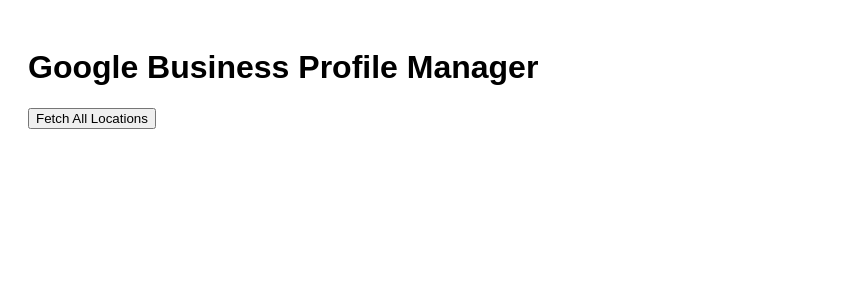
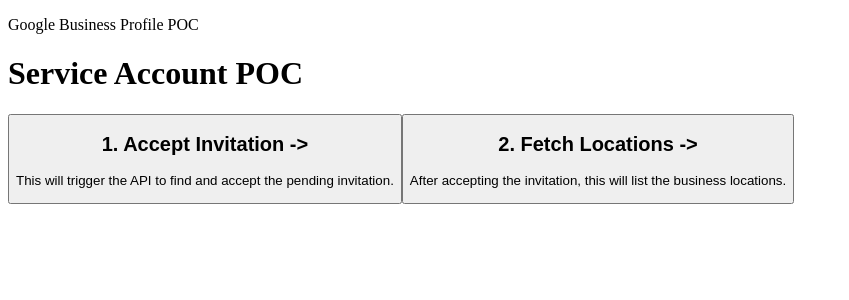
Before and after one commit to xperimentraja/my-gbp-poc, a Next.js app: page / in a window 1280 px wide. Shown: the top 300 px of the page, without its empty margins (0-849 px from the left). Built offline with nearby package versions, Linux system fonts and the light colour scheme.

Commit message:
Update page.js
added accept invitation IU changes

```diff
--- a/app/page.js
+++ b/app/page.js
@@ -1,86 +1,121 @@
-'use client'; // This is a Client Component
-
+'use client'
 import { useState, useEffect } from 'react';
 
 export default function Home() {
-  const [locations, setLocations] = useState([]);
-  const [loading, setLoading] = useState(false);
+  const [locations, setLocations] = useState(null);
+  const [isLoading, setIsLoading] = useState(false);
   const [error, setError] = useState(null);
+  const [invitationStatus, setInvitationStatus] = useState(null);
 
+  // Function to fetch the locations
   const fetchLocations = async () => {
-    setLoading(true);
+    setIsLoading(true);
     setError(null);
     try {
       const res = await fetch('/api/locations');
-      if (!res.ok) {
-        throw new Error(`Failed to fetch locations: ${res.statusText}`);
+      const data = await res.json();
+      if (res.ok) {
+        setLocations(data.locations);
+      } else {
+        setError(data.error || 'Failed to fetch locations.');
       }
-      const data = await res.json();
-      setLocations(data);
     } catch (e) {
-      setError(e.message);
+      setError('An error occurred while fetching locations.');
     } finally {
-      setLoading(false);
+      setIsLoading(false);
     }
   };
 
-  const updateServices = async (locationId, newService) => {
-    setLoading(true);
+  // NEW: Function to manage the invitation
+  const handleAcceptInvitation = async () => {
+    setInvitationStatus('Processing invitation...');
     try {
-      const services = [newService];
-      const res = await fetch('/api/update-services', {
-        method: 'POST',
-        headers: { 'Content-Type': 'application/json' },
-        body: JSON.stringify({ locationId, services }),
-      });
-      if (!res.ok) {
-        throw new Error('Failed to update services');
+      const res = await fetch('/api/manage-invitations', { method: 'POST' });
+      const data = await res.json();
+      if (res.ok) {
+        setInvitationStatus(data.message + ' You can now check locations.');
+      } else {
+        setInvitationStatus(data.message || 'Failed to accept invitation.');
       }
-      // Re-fetch locations to show the updated data
-      await fetchLocations();
     } catch (e) {
-      setError(e.message);
-    } finally {
-      setLoading(false);
+      setInvitationStatus('An error occurred during invitation process.');
     }
   };
 
+  useEffect(() => {
+    // We can remove this for a button-driven flow
+  }, []);
+
   return (
-    <div style={{ padding: '20px', fontFamily: 'sans-serif' }}>
-      <h1>Google Business Profile Manager</h1>
-      <button onClick={fetchLocations} disabled={loading}>
-        {loading ? 'Fetching...' : 'Fetch All Locations'}
+    <main className="flex min-h-screen flex-col items-center justify-between p-24">
+      <div className="z-10 w-full max-w-5xl items-center justify-between font-mono text-sm lg:flex">
+        <p className="fixed left-0 top-0 flex w-full justify-center border-b border-gray-300 bg-gradient-to-b from-zinc-200 pb-6 pt-8 backdrop-blur-2xl dark:border-neutral-800 dark:bg-zinc-800/30 dark:from-inherit lg:static lg:w-auto lg:rounded-xl lg:border lg:bg-gray-200 lg:p-4 lg:dark:bg-zinc-800/30">
+          Google Business Profile POC
+        </p>
+      </div>
+
+      <div className="relative z-[-1] flex place-items-center">
+        <h1 className="text-4xl font-bold mb-4">Service Account POC</h1>
+      </div>
+
+      <div className="mb-32 grid text-center lg:max-w-5xl lg:w-full lg:grid-cols-2 lg:text-left gap-4">
+        {/* New button to accept invitation */}
+        <button
+          onClick={handleAcceptInvitation}
+          className="group rounded-lg border border-transparent px-5 py-4 transition-colors hover:border-gray-300 hover:bg-gray-100 hover:dark:border-neutral-700 hover:dark:bg-neutral-800/30"
+        >
+          <h2 className={`mb-3 text-2xl font-semibold`}>
+            1. Accept Invitation{' '}
+            <span className="inline-block transition-transform group-hover:translate-x-1 motion-reduce:transform-none">
+              ->
+            </span>
+          </h2>
+          <p className={`m-0 max-w-[30ch] text-sm opacity-50`}>
+            This will trigger the API to find and accept the pending invitation.
+          </p>
         </button>
 
-      {error && <p style={{ color: 'red' }}>Error: {error}</p>}
-
-      {locations.length > 0 && (
-        <div>
-          <h2>Your Locations:</h2>
-          {locations.map((location) => (
-            <div key={location.name} style={{ border: '1px solid #ccc', padding: '10px', margin: '10px 0' }}>
-              <h3>{location.displayName}</h3>
-              <p>ID: {location.name}</p>
-              <h4>Services:</h4>
-              <ul>
-                {location.services.length > 0 ? (
-                  location.services.map((service, index) => (
-                    <li key={index}>
-                      <strong>ID:</strong> {service.serviceId}
-                      {service.displayName && <span>, <strong>Name:</strong> {service.displayName}</span>}
-                    </li>
-                  ))
-                ) : (
-                  <li>No services found.</li>
-                )}
-              </ul>
-              <button onClick={() => updateServices(location.name, { displayName: 'Online Ordering', description: 'Quick online ordering for pickup and delivery.' })}>
-                Add "Online Ordering" Service
+        {/* Existing button to fetch locations */}
+        <button
+          onClick={fetchLocations}
+          className="group rounded-lg border border-transparent px-5 py-4 transition-colors hover:border-gray-300 hover:bg-gray-100 hover:dark:border-neutral-700 hover:dark:bg-neutral-800/30"
+        >
+          <h2 className={`mb-3 text-2xl font-semibold`}>
+            2. Fetch Locations{' '}
+            <span className="inline-block transition-transform group-hover:translate-x-1 motion-reduce:transform-none">
+              ->
+            </span>
+          </h2>
+          <p className={`m-0 max-w-[30ch] text-sm opacity-50`}>
+            After accepting the invitation, this will list the business locations.
+          </p>
         </button>
       </div>
+
+      {/* Status and Results */}
+      <div className="w-full max-w-5xl">
+        {invitationStatus && (
+          <div className="bg-blue-100 p-4 rounded-lg mb-4 text-center">
+            <p className="font-semibold">{invitationStatus}</p>
+          </div>
+        )}
+        {isLoading && <p>Loading...</p>}
+        {error && <p className="text-red-500">{error}</p>}
+        {locations && locations.length > 0 && (
+          <div className="mt-8">
+            <h2 className="text-2xl font-semibold mb-4 text-center">Locations</h2>
+            <ul className="grid gap-4 lg:grid-cols-2">
+              {locations.map((loc, index) => (
+                <li key={index} className="border p-4 rounded-lg shadow">
+                  <p><strong>Name:</strong> {loc.locationName}</p>
+                  <p><strong>Store Code:</strong> {loc.storeCode || 'N/A'}</p>
+                  <p><strong>Location ID:</strong> {loc.name.split('/').pop()}</p>
+                </li>
               ))}
+            </ul>
           </div>
         )}
       </div>
+    </main>
   );
 }
```
Lines whose indentation alone changed are shown as unchanged.
